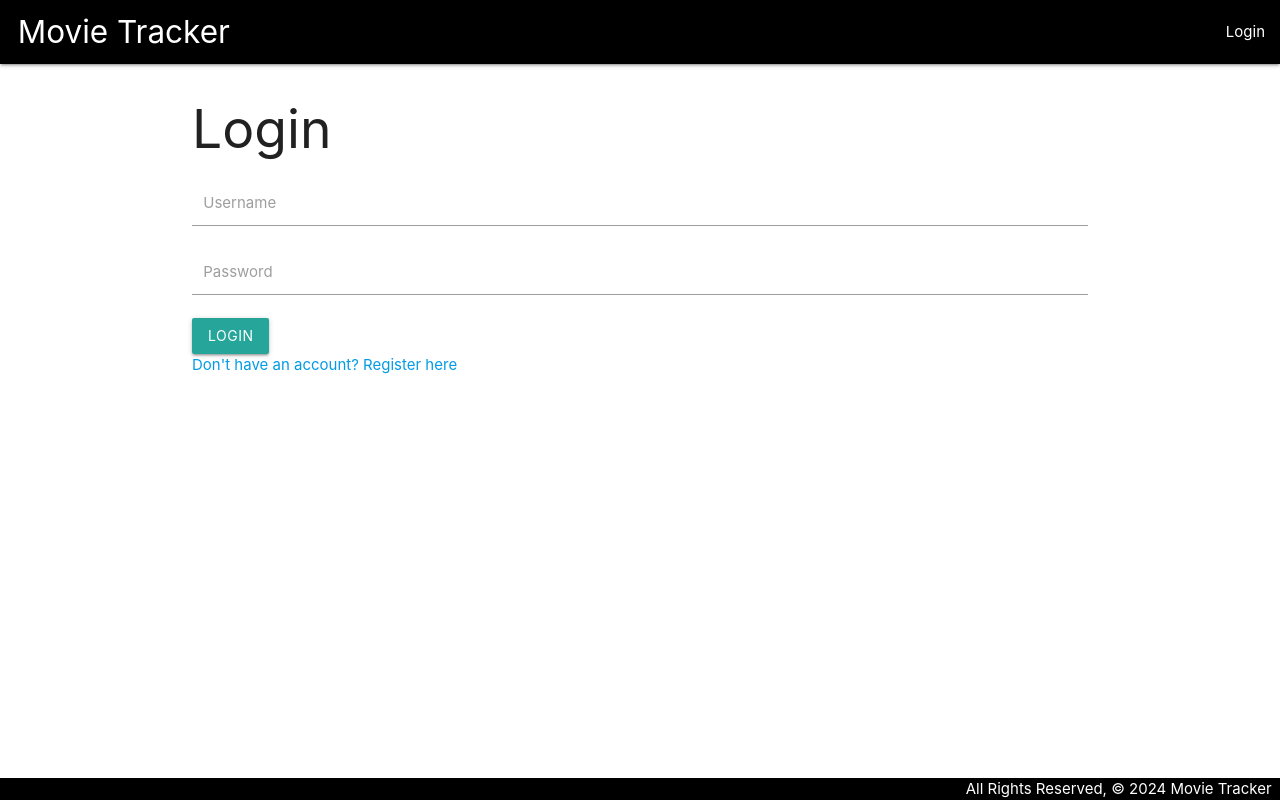
After one commit to jademoslares/MovieTracker, a Django app: page /login/ in a window 1280 px wide. The commit adds this page. Run offline with Django 5.2, Linux system fonts and the light colour scheme; some libraries are stand-ins or nearby versions.

Commit message:
login done

```diff
--- a/MovieTracker/settings.py
+++ b/MovieTracker/settings.py
@@ -127,6 +127,8 @@ USE_TZ = True
 
 STATIC_URL = 'static/'
 
+LOGIN_URL = 'login'
+
 # Default primary key field type
 # https://docs.djangoproject.com/en/5.0/ref/settings/#default-auto-field
 
--- a/main_app/backends.py
+++ b/main_app/backends.py
@@ -15,6 +15,9 @@ class SQLAlchemyAuthBackend(BaseBackend):
 
             django_user, created = DjangoUser.objects.get_or_create(username=username)
             django_user.backend = 'main_app.backends.SQLAlchemyAuthBackend'
+
+            if request:
+                request.session['user_type'] = user.user_type
             return django_user
         return None
 
--- a/main_app/forms.py
+++ b/main_app/forms.py
@@ -60,3 +60,24 @@ class ActorForm(forms.Form):
 
 class GenreForm(forms.Form):
     genre_name = forms.CharField(max_length=255)
+
+
+class RegistrationForm(forms.Form):
+    username = forms.CharField(max_length=150)
+    password = forms.CharField(widget=forms.PasswordInput)
+    confirm_password = forms.CharField(widget=forms.PasswordInput)
+
+    def clean(self):
+        cleaned_data = super().clean()
+        password = cleaned_data.get("password")
+        confirm_password = cleaned_data.get("confirm_password")
+
+        if password and confirm_password and password != confirm_password:
+            raise forms.ValidationError("Passwords do not match.")
+
+        return cleaned_data
+
+
+class LoginForm(forms.Form):
+    username = forms.CharField(max_length=150)
+    password = forms.CharField(widget=forms.PasswordInput)
--- a/main_app/models.py
+++ b/main_app/models.py
@@ -9,7 +9,7 @@ class Movie(Base):
     type = Column(String(10))
     title = Column(String(255))
     director = Column(String(255), nullable=True)
-    country = Column(String(100), nullable=True)
+    country = Column(String(255), nullable=True)
     date_added = Column(Date, nullable=True)
     release_year = Column(Integer)
     rating = Column(String(10))
--- a/main_app/templates/base.html
+++ b/main_app/templates/base.html
@@ -35,13 +35,15 @@
             </li>
           </ul>
           <ul class="right">
-            <!-- <li>Welcome, </li> -->
+            {% if user.is_authenticated %}
+            <li>Welcome, {{user.username}}</li>
             <li>
               <a class="dropdown-button" href="#" data-target="dropdown1">
                 <i class="material-icons">menu</i>
               </a>
             </li>
           </ul>
+          {% if request.session.user_type == "admin" %}
           <ul id="dropdown1" class="dropdown-content">
             <li>
               <a href="{% url 'movie_create' %}"
@@ -68,7 +70,44 @@
                 ><i class="material-icons">movie</i>Movies</a
               >
             </li>
+            <li>
+              <a href="{% url 'logout' %}"
+                ><i class="material-icons">logout</i>Logout</a>
+                <form method="POST" action="{% url 'logout' %}" style="display: none;">
+                  {% csrf_token %}
+                  <button type="submit">Logout</button>
+                </form>
+                </a>
+            </li>
           </ul>
+          {%else%}
+          <ul id="dropdown1" class="dropdown-content">
+            <li>
+              <a href="{% url 'about' %}"
+                ><i class="material-icons">info</i>About</a
+              >
+            </li>
+            <li>
+              <a href="{% url 'home' %}"
+                ><i class="material-icons">movie</i>Movies</a
+              >
+            </li>
+            <li>
+              <a href="{% url 'logout' %}"
+                ><i class="material-icons">logout</i>Logout</a>\
+                <form method="POST" action="{% url 'logout' %}" style="display: none;">
+                  {% csrf_token %}
+                  <button type="submit">Logout</button>
+                </form>
+                </a>
+            </li>
+          </ul>
+          {% endif %}
+            {% else %}
+            <li>
+              <a href="{% url 'login' %}">Login</a>
+            </li>
+            {% endif %}
         </div>
       </nav>
     </header>
--- /dev/null
+++ b/main_app/templates/users/login.html
@@ -0,0 +1,21 @@
+{% extends 'base.html' %} {% block content %}
+
+<h2>Login</h2>
+
+<form method="POST">
+    {% csrf_token %}
+
+    <div class="input-field col s12">
+        <label for="username">Username</label>
+        <input type="text" name="username" id="username" required>
+    </div>
+
+    <div class="input-field col s12">
+        <label for="password">Password</label>
+        <input type="password" name="password" id="password" required>
+    </div>
+    <button type="submit" class="btn">Login</button>
+</form>
+
+<a href="{% url 'register' %}">Don't have an account? Register here</a>
+{% endblock %}
--- a/main_app/urls.py
+++ b/main_app/urls.py
@@ -3,6 +3,9 @@ from . import views
 
 urlpatterns = [
     path('',views.home, name='home'),
+    path('register/', views.register, name='register'),
+    path('login/', views.login_view, name='login'),
+    path('logout/', views.logout_view, name='logout'),
     path('about/',views.about, name='about'),
     path('movies/new/', views.movie_create, name='movie_create'),
     path('movies/<str:show_id>/', views.movie_detail, name='movie_detail'),
--- a/main_app/views.py
+++ b/main_app/views.py
@@ -1,8 +1,12 @@
 from django.shortcuts import render, redirect
+from django.contrib.auth import login, authenticate,logout
+from django.contrib.auth.hashers import make_password
+from .decorators import user_type_required
+from django.contrib import messages
 from sqlalchemy.orm import Session
 from utilities.sqlalchemy_setup import SessionLocal
 from .models import User,Movie,Actor,Genre,ShowActor,ShowGenre
-from .forms import MovieForm, ActorForm, GenreForm
+from .forms import MovieForm, ActorForm, GenreForm, RegistrationForm, LoginForm
 
 def home(request):
     session: Session = SessionLocal()
@@ -28,6 +32,7 @@ def movie_detail(request, show_id):
 
     return render(request, 'movies/movie_detail.html', {'movie': movie, 'actors': actors, 'genres': genres})
 
+@user_type_required('admin')
 def movie_create(request):
     if request.method == 'POST':
         form = MovieForm(request.POST)
@@ -86,6 +91,7 @@ def movie_create(request):
 
     return render(request, 'movies/movie_form.html', {'form': form, 'action': 'Create'})
 
+@user_type_required('admin')
 def movie_update(request, show_id):
     session = SessionLocal()
     movie = session.query(Movie).filter_by(show_id=show_id).first()
@@ -159,7 +165,7 @@ def movie_update(request, show_id):
 
     return render(request, 'movies/movie_form.html', {'form': form, 'action': 'Update'})
 
-
+@user_type_required('admin')
 def movie_delete(request, show_id):
     session = SessionLocal()
     movie = session.query(Movie).filter_by(show_id=show_id).first()
@@ -187,6 +193,7 @@ def actor_list():
         session.close()
     return actors
 
+@user_type_required('admin')
 def actor_create(request):
     if request.method == 'POST':
         form = ActorForm(request.POST)
@@ -217,6 +224,7 @@ def genre_list():
         session.close()
     return genres
 
+@user_type_required('admin')
 def genre_create(request):
     if request.method == 'POST':
         form = GenreForm(request.POST)
@@ -236,5 +244,58 @@ def genre_create(request):
         form = GenreForm()
     return render(request, 'genres/genre_form.html', {'form': form})
 
+###########################################################
+#################### LOGINS ################################
+
+def register(request):
+    if request.method == 'POST':
+        form = RegistrationForm(request.POST)
+        if form.is_valid():
+            session = SessionLocal()
+            try:
+                hashed_password = make_password(form.cleaned_data['password'])
+                new_user = User(
+                    username=form.cleaned_data['username'],
+                    password=hashed_password,
+                    user_type='guest'
+                    )
+                session.add(new_user)
+                session.commit()
+                return redirect('login')
+            except Exception as e:
+                session.rollback()
+                print(f"Error occurred: {e}")
+            finally:
+                session.close()
+    else:
+        form = RegistrationForm()
+
+    return render(request, 'users/register.html', {'form': form})
+
+def login_view(request):
+    if request.method == 'POST':
+        form = LoginForm(request.POST)
+        if form.is_valid():
+            try:
+                username = form.cleaned_data['username']
+                password = form.cleaned_data['password']
+                user = authenticate(request, username=username, password=password)
+
+                if user is not None:
+                    login(request, user)
+                    return redirect('home')
+                else:
+                    messages.error(request, 'Invalid username or password.')
+            except Exception as e:
+                print(f"Error occurred: {e}")
+    else:
+        form = LoginForm()
+
+    return render(request, 'users/login.html', {'form': form})
+
+def logout_view(request):
+    logout(request)
+    return redirect('login')
+
 def about(request):
     return render(request, 'about.html')
--- a/scripts/createDB.py
+++ b/scripts/createDB.py
@@ -68,6 +68,8 @@ CREATE TABLE IF NOT EXISTS watchlist (
     FOREIGN KEY (show_id) REFERENCES movies(show_id)
 );
 
+INSERT INTO users (username, password, user_type)
+VALUES ('admin', 'pbkdf2_sha256$870000$dKtBnTffUBPt3cVYsKAG2E$wtj2Wy/5lLN5m48K7waHvgPhMsLzme8W0/lLIXgpyMM=', 'admin');
 """
 
 try:
--- a/scripts/createDB.sql
+++ b/scripts/createDB.sql
@@ -57,3 +57,6 @@ CREATE TABLE IF NOT EXISTS watchlist (
     FOREIGN KEY (user_id) REFERENCES users(user_id),
     FOREIGN KEY (show_id) REFERENCES movies(show_id)
 );
+
+INSERT INTO users (username, password, user_type)
+VALUES ('admin', 'pbkdf2_sha256$870000$dKtBnTffUBPt3cVYsKAG2E$wtj2Wy/5lLN5m48K7waHvgPhMsLzme8W0/lLIXgpyMM=', 'admin');
```
Also changed, not shown: main_app/decorators.py (added, +14 -0 lines), main_app/templates/movies/movie_detail.html (+26 -12 lines), main_app/templates/users/register.html (added, +28 -0 lines).
